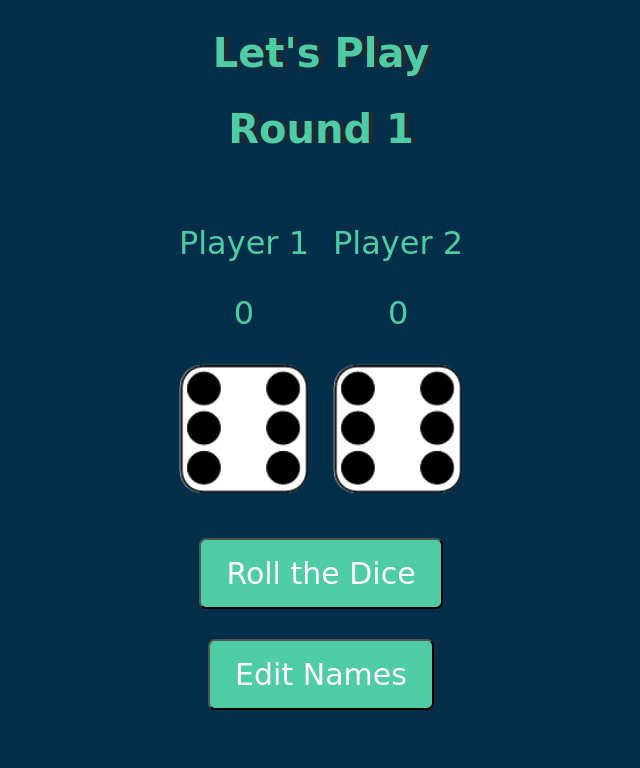
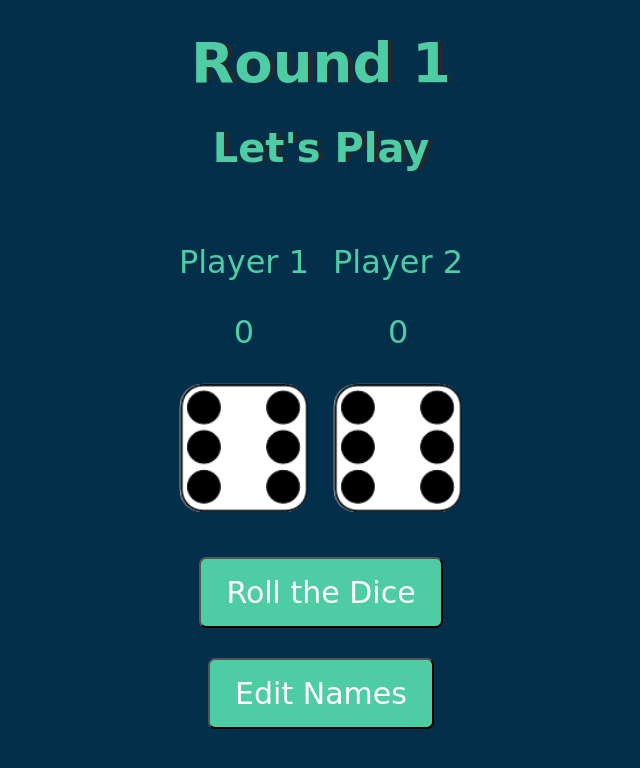
Before and after one commit to rzpjunior/roll-the-dice, a plain HTML site: page index.html in a window 1280 px wide. Shown: the whole page, without its empty margins (319-959 px from the left). Drawn offline with Linux system fonts and the light colour scheme.

Commit message:
add round

```diff
--- a/index.html
+++ b/index.html
@@ -12,9 +12,9 @@
 
 <body>
 	<div class="container">
+		<h1>Round 1</h1>
+		<h3>Let's Play</h3>
 
-		<h3>Let's Play</h3>
-        <h3>Round 1</h1>
 		<div class="dice">
 			<p class="Player1">Player 1</p>
 			<p id="PlayerScore1">0</p>
```
